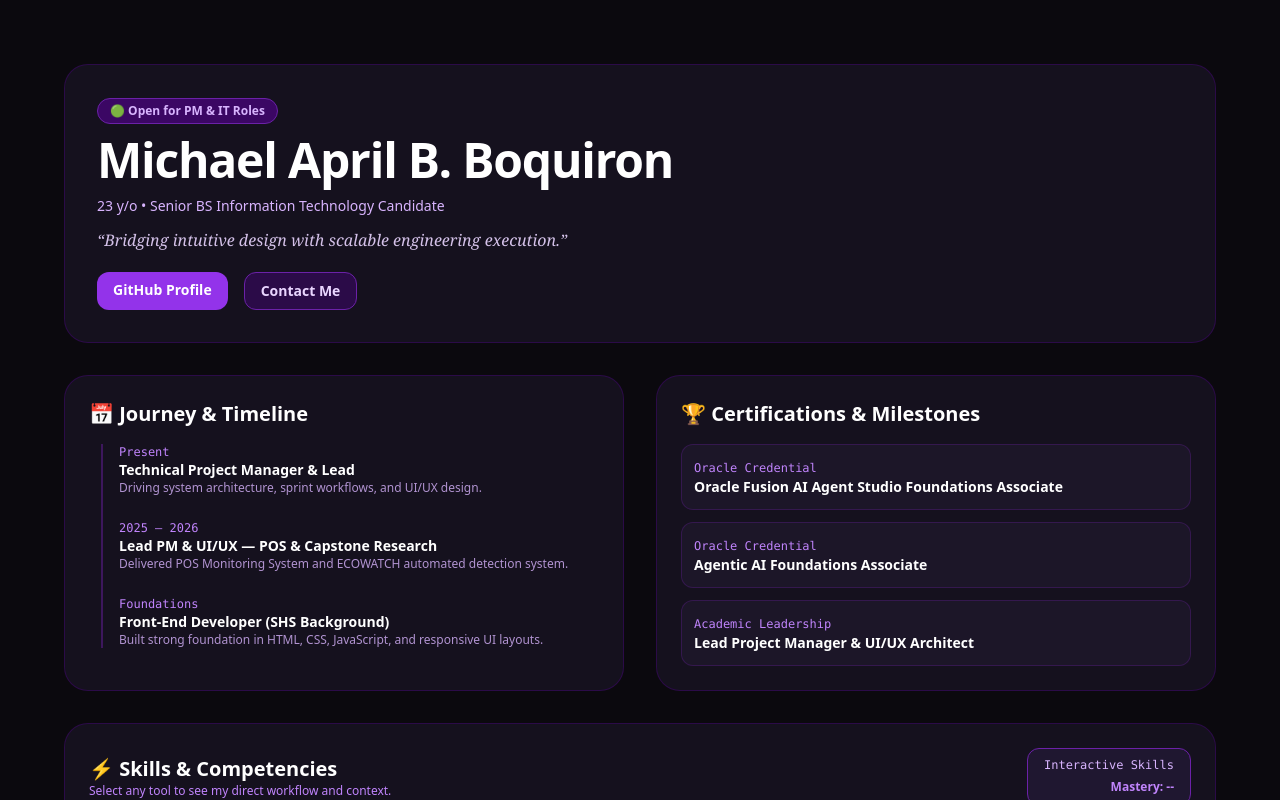
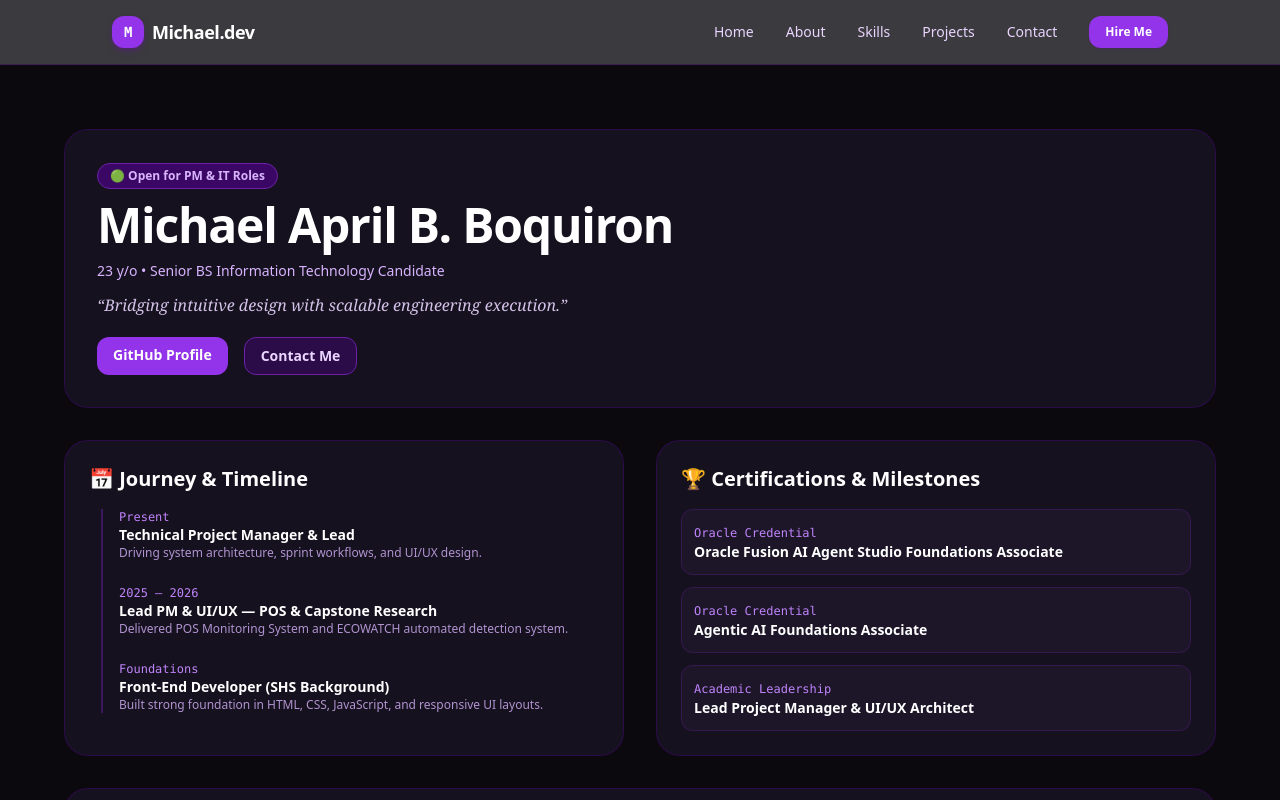
Before and after one commit to kashumadesu/Portfolio, a Next.js app: page / in a window 1280 px wide. Shown: the top 800 px of the page. Built offline with nearby package versions, Linux system fonts and the light colour scheme.

Commit message:
added header and fix some in index.js

```diff
--- /dev/null
+++ b/components/Navbar.jsx
@@ -0,0 +1,85 @@
+import { useState } from "react";
+
+export default function Navbar() {
+  const [isOpen, setIsOpen] = useState(false);
+
+  const navLinks = [
+    { name: "Home", href: "#home" },
+    { name: "About", href: "#about" },
+    { name: "Skills", href: "#skills" },
+    { name: "Projects", href: "#projects" },
+    { name: "Contact", href: "#contact" },
+  ];
+
+  return (
+    <nav className="sticky top-0 z-50 bg-[#0B090E]/80 backdrop-blur-md border-b border-purple-950/50">
+      <div className="max-w-6xl mx-auto px-4 md:px-12 flex items-center justify-between h-16">
+
+        {/* Logo */}
+        <a href="#home" className="flex items-center gap-2 text-white font-bold text-lg tracking-tight">
+          <span className="w-8 h-8 rounded-xl bg-purple-600 flex items-center justify-center text-white font-mono text-sm shadow-md shadow-purple-900/50">
+            M
+          </span>
+          <span className="hover:text-purple-300 transition">Michael.dev</span>
+        </a>
+
+        {/* Desktop Links */}
+        <div className="hidden md:flex items-center gap-8 text-sm font-medium text-purple-200">
+          {navLinks.map((link) => (
+            <a
+              key={link.name}
+              href={link.href}
+              className="hover:text-white transition hover:scale-105"
+            >
+              {link.name}
+            </a>
+          ))}
+          <a
+            href="#contact"
+            className="px-4 py-2 bg-purple-600 hover:bg-purple-700 text-white text-xs font-semibold rounded-xl transition shadow-sm shadow-purple-900/30"
+          >
+            Hire Me
+          </a>
+        </div>
+
+        {/* Mobile Toggle Button */}
+        <button
+          onClick={() => setIsOpen(!isOpen)}
+          className="md:hidden text-purple-200 hover:text-white focus:outline-none"
+          aria-label="Toggle menu"
+        >
+          <svg className="w-6 h-6" fill="none" stroke="currentColor" viewBox="0 0 24 24">
+            {isOpen ? (
+              <path strokeLinecap="round" strokeLinejoin="round" strokeWidth={2} d="M6 18L18 6M6 6l12 12" />
+            ) : (
+              <path strokeLinecap="round" strokeLinejoin="round" strokeWidth={2} d="M4 6h16M4 12h16M4 18h16" />
+            )}
+          </svg>
+        </button>
+      </div>
+
+      {/* Mobile Dropdown */}
+      {isOpen && (
+        <div className="md:hidden bg-[#15111E] border-b border-purple-950 px-6 py-4 space-y-3">
+          {navLinks.map((link) => (
+            <a
+              key={link.name}
+              href={link.href}
+              onClick={() => setIsOpen(false)}
+              className="block text-sm font-medium text-purple-200 hover:text-white transition"
+            >
+              {link.name}
+            </a>
+          ))}
+          <a
+            href="#contact"
+            onClick={() => setIsOpen(false)}
+            className="block w-full text-center px-4 py-2 bg-purple-600 hover:bg-purple-700 text-white text-xs font-semibold rounded-xl transition"
+          >
+            Hire Me
+          </a>
+        </div>
+      )}
+    </nav>
+  );
+}
--- a/pages/index.js
+++ b/pages/index.js
@@ -1,4 +1,5 @@
 import { useState } from "react";
+import Navbar from "../components/Navbar";
 import GithubGraph from "../components/GithubGraph";
 
 export default function Home() {
@@ -20,11 +21,14 @@ export default function Home() {
   ];
 
   return (
+    <>
+      <Navbar />
+
       <main className="min-h-screen bg-[#0B090E] text-[#E9D5FF] px-4 py-8 md:px-12 md:py-16 font-sans">
         <div className="max-w-6xl mx-auto space-y-8">
 
           {/* 1. HERO / LANDING SECTION */}
-        <header className="bg-[#15111E] border border-purple-950/60 rounded-3xl p-8 flex flex-col md:flex-row items-center gap-8 justify-between">
+          <header id="home" className="bg-[#15111E] border border-purple-950/60 rounded-3xl p-8 flex flex-col md:flex-row items-center gap-8 justify-between scroll-mt-24">
             <div className="space-y-3 text-center md:text-left">
               <span className="inline-block px-3 py-1 bg-purple-950 text-purple-300 text-xs font-semibold rounded-full border border-purple-800">
                 🟢 Open for PM & IT Roles
@@ -42,9 +46,7 @@ export default function Home() {
           </header>
 
           {/* 2. BENTO ROW: TIMELINE & ACHIEVEMENTS */}
-        <div className="grid grid-cols-1 md:grid-cols-2 gap-8">
-
-          {/* Timeline & Story */}
+          <div id="about" className="grid grid-cols-1 md:grid-cols-2 gap-8 scroll-mt-24">
             <section className="bg-[#15111E] border border-purple-950/60 rounded-3xl p-6 space-y-4">
               <h2 className="text-xl font-bold text-white flex items-center gap-2">📅 Journey & Timeline</h2>
               <div className="border-l-2 border-purple-900/60 ml-3 space-y-6 pl-4 text-sm">
@@ -66,7 +68,6 @@ export default function Home() {
               </div>
             </section>
 
-          {/* Achievements & Certifications */}
             <section className="bg-[#15111E] border border-purple-950/60 rounded-3xl p-6 space-y-4">
               <h2 className="text-xl font-bold text-white flex items-center gap-2">🏆 Certifications & Milestones</h2>
               <div className="space-y-3 text-sm">
@@ -87,7 +88,7 @@ export default function Home() {
           </div>
 
           {/* 3. INTERACTIVE SKILLS MATRIX */}
-        <section className="bg-[#15111E] border border-purple-950/60 rounded-3xl p-6 space-y-6">
+          <section id="skills" className="bg-[#15111E] border border-purple-950/60 rounded-3xl p-6 space-y-6 scroll-mt-24">
             <div className="flex flex-col md:flex-row justify-between md:items-center gap-2">
               <div>
                 <h2 className="text-xl font-bold text-white">⚡ Skills & Competencies</h2>
@@ -117,10 +118,9 @@ export default function Home() {
           </section>
 
           {/* 4. FEATURED SYSTEMS & PROJECTS */}
-        <section className="space-y-4">
+          <section id="projects" className="space-y-4 scroll-mt-24">
             <h2 className="text-2xl font-bold text-white">🛠 Systems & Projects</h2>
             <div className="grid grid-cols-1 md:grid-cols-2 gap-6">
-
               <div className="bg-[#15111E] border border-purple-950/60 rounded-3xl p-6 space-y-3">
                 <span className="text-xs font-mono text-purple-400">Enterprise System</span>
                 <h3 className="text-xl font-bold text-white">Point of Sale (POS) & Monitoring System</h3>
@@ -146,7 +146,6 @@ export default function Home() {
                   <span className="text-xs bg-purple-950 border border-purple-800 px-2 py-1 rounded-md text-purple-300">Computer Vision</span>
                 </div>
               </div>
-
             </div>
           </section>
 
@@ -154,7 +153,7 @@ export default function Home() {
           <GithubGraph />
 
           {/* 6. PUBLIC CONTACT */}
-        <footer id="contact" className="bg-[#15111E] border border-purple-950/60 rounded-3xl p-8 text-center space-y-4">
+          <footer id="contact" className="bg-[#15111E] border border-purple-950/60 rounded-3xl p-8 text-center space-y-4 scroll-mt-24">
             <h2 className="text-2xl font-bold text-white">Let&apos;s Connect</h2>
             <p className="text-sm text-purple-300 max-w-md mx-auto">
               Available for Technical Project Management, Associate PM, and Front-End leadership roles.
@@ -173,5 +172,6 @@ export default function Home() {
 
         </div>
       </main>
+    </>
   );
 }
```
Lines whose indentation alone changed are shown as unchanged.
